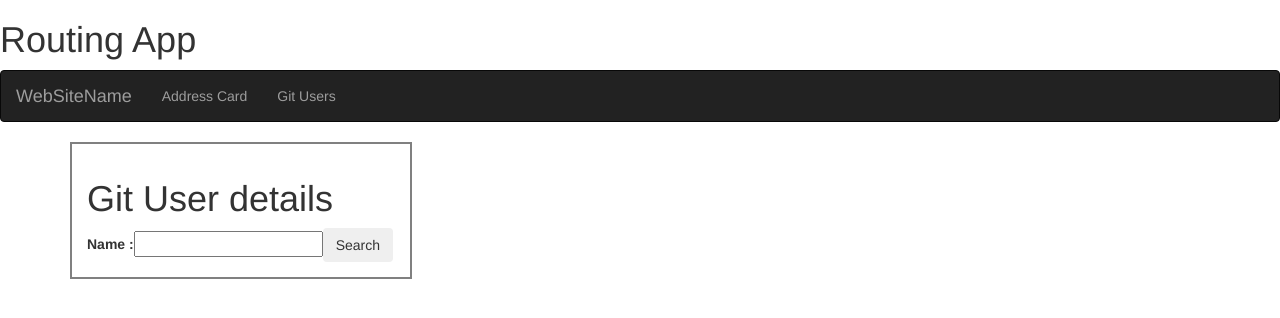
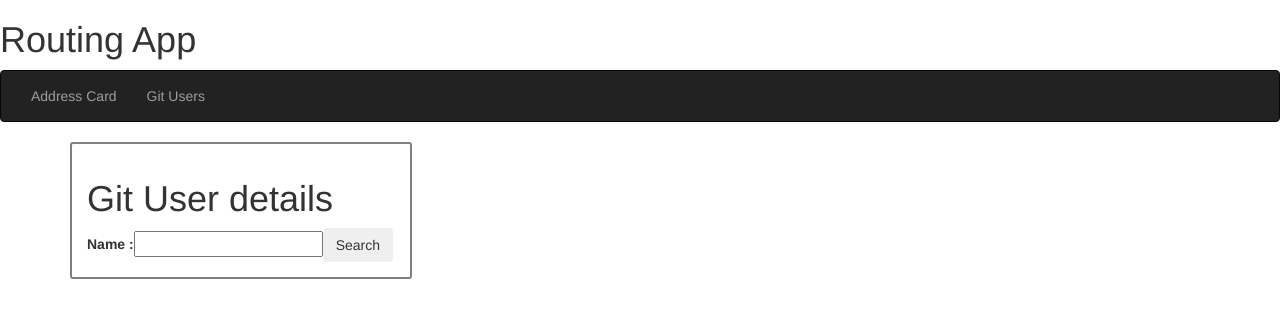
Before and after one commit to Vivek2393/Covid-ng, an Angular app: page /gitCard in a window 1280 px wide. Shown: the top 318 px of the page. Built offline with nearby package versions, Linux system fonts and the light colour scheme.

Commit message:
Css changes

```diff
--- a/src/app/address-card/address-card.component.css
+++ b/src/app/address-card/address-card.component.css
@@ -2,6 +2,7 @@
     padding : 15px;
     width: 30%;
     border: solid 1px gray;
+    border-radius: 3px;
 }
 .designation{
     font-style:italic
--- a/src/app/app.component.html
+++ b/src/app/app.component.html
@@ -1,9 +1,7 @@
 <h1> Routing App</h1>
 <nav class="navbar navbar-inverse">
     <div class="container-fluid">
-      <div class="navbar-header">
-        <a class="navbar-brand" href="#">WebSiteName</a>
-      </div>
+
       <ul class="nav navbar-nav">
         <li><a (click)="checkworking()">Address Card</a></li>
         <li><a routerLink="/gitCard">Git Users</a></li>
--- a/src/app/view/show/show.component.css
+++ b/src/app/view/show/show.component.css
@@ -2,4 +2,5 @@
     padding : 15px;
     width: 30%;
     border: solid 2px gray;
+    border-radius: 3px;
 }
```
